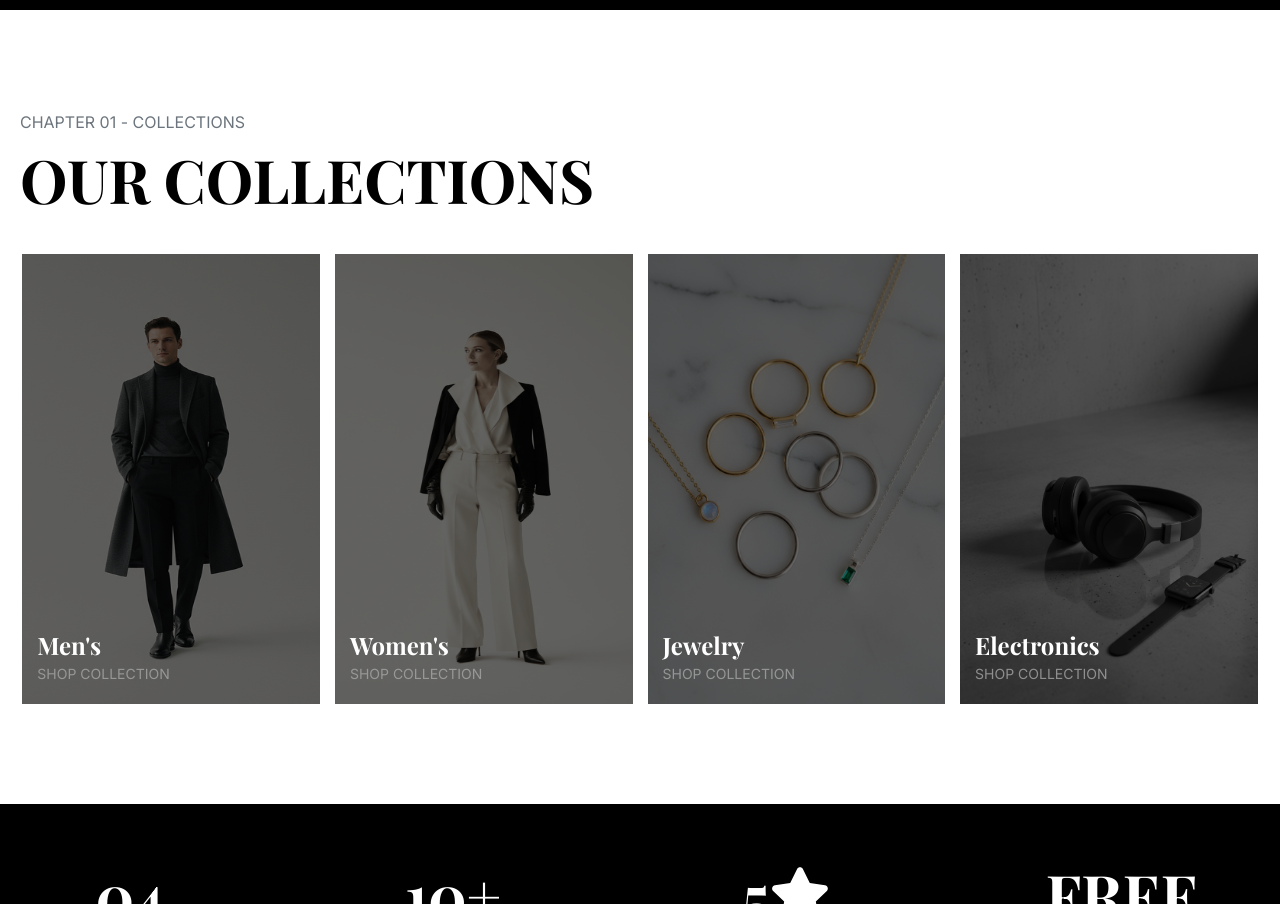
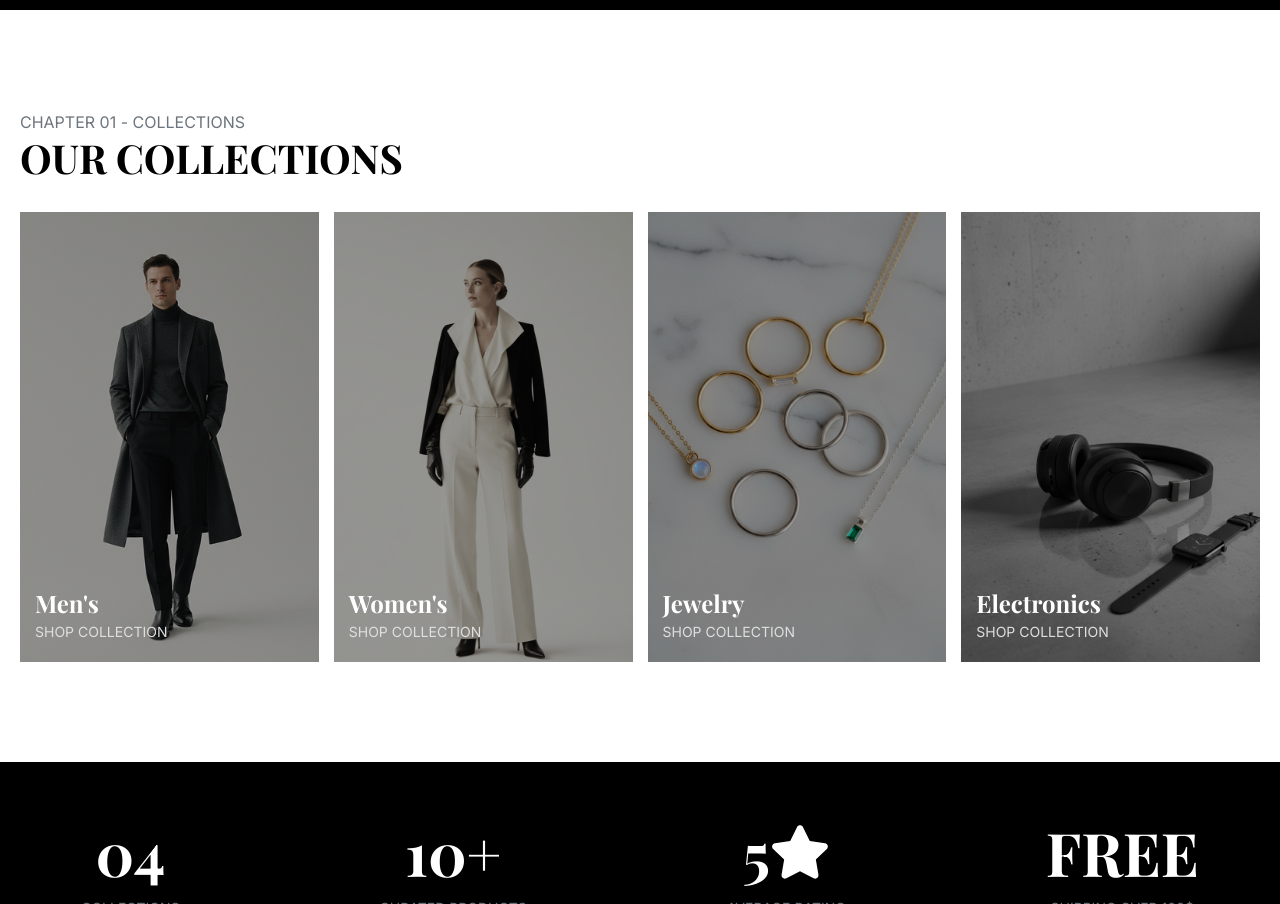
Before and after one commit to Fejiro001/essentials-hub, a React (Create React App) app: page / in a window 1280 px wide. Shown: the part 800-1704 px from the top of the page. Built offline with nearby package versions, Linux system fonts and the light colour scheme; a web font is replaced by a local one.

Commit message:
Fixed collection image

```diff
--- a/src/components/Collections.js
+++ b/src/components/Collections.js
@@ -2,6 +2,7 @@ import menCollect from "../media/men.png";
 import womenCollect from "../media/women.png";
 import jewelryCollect from "../media/jewelry.png";
 import electronicsCollect from "../media/electronics.png";
+import { Link } from "react-router-dom";
 
 const COLLECTIONS = [
   {
@@ -40,18 +41,17 @@ function Collections() {
         </div>
         <ul className="collection-imgs">
           {COLLECTIONS.map((collection) => (
-            <li className="box-img" key={collection.title}>
-              <img
-                src={collection.image}
-                className="collection-sing"
-                alt={collection.alt}
-              />
-              <div className="box-img-text">
-                <h3>{collection.title}</h3>
-                <p className="gray">SHOP COLLECTION</p>
-              </div>
-              <div className="overlay"></div>
-            </li>
+            <Link to="/catalog" key={collection.key}>
+              <li className="box-img">
+                <div className="collection-sing">
+                  <img src={collection.image} alt={collection.alt} />
+                </div>
+                <div className="box-img-text">
+                  <h3>{collection.title}</h3>
+                  <p>SHOP COLLECTION</p>
+                </div>
+              </li>
+            </Link>
           ))}
         </ul>
       </section>
--- a/src/components/Hero.js
+++ b/src/components/Hero.js
@@ -71,7 +71,7 @@ function Hero() {
 
         <div className="hero-btn">
           <div className="left-btn">
-            <Link className="shop" to="/Catalog">
+            <Link className="shop" to="/catalog">
               SHOP COLLECTION
             </Link>
           </div>
--- a/src/css/Home.css
+++ b/src/css/Home.css
@@ -32,11 +32,11 @@
   top: 60%;
   left: 3%;
   z-index: 2;
-  color: var(--color-gray);
+  color: var(--color-off-white);
 }
 
 .fine-print {
-  color: var(--color-gray);
+  color: var(--color-off-white);
   font-size: var(--fs-sm);
 }
 
@@ -138,10 +138,10 @@
 }
 
 .collection-imgs {
-  display: flex;
+  display: grid;
+  grid-template-columns: repeat(auto-fit, minmax(250px, 1fr));
+  gap: 1.5rem;
   width: 100%;
-  gap: 15px;
-  justify-content: center;
 }
 
 .collection-head {
@@ -153,17 +153,43 @@
 }
 
 .collection-sing {
+  height: 45rem;
+  overflow: hidden;
+  position: relative;
+}
+
+.collection-sing img {
   width: 100%;
-  height: 450px;
+  height: 100%;
+  object-fit: cover;
+  display: block;
 }
 
 .header-collect {
-  font-size: var(--fs-5xl);
+  font-size: var(--fs-3xl);
+  line-height: var(--fs-4xl);
 }
 
 .box-img {
+  cursor: pointer;
   position: relative;
-  width: 24%;
+  overflow: hidden;
+}
+
+.box-img a {
+  display: block;
+  color: inherit;
+}
+
+.box-img::after {
+  content: "";
+  position: absolute;
+  top: 0;
+  left: 0;
+  background: rgba(0, 0, 0, 0.4);
+  height: 100%;
+  width: 100%;
+  transition: var(--transition);
 }
 
 .box-img-text {
@@ -180,11 +206,19 @@
 
 .box-img-text p {
   font-size: var(--fs-sm);
+  color: var(--color-off-white);
 }
 
-.gray {
-  color: var(--color-gray);
-  opacity: 0.8;
+.collection-sing img {
+  transition: transform 0.4s ease;
+}
+
+.box-img:hover .collection-sing img {
+  transform: scale(1.05);
+}
+
+.box-img:hover::after {
+  background: rgba(0, 0, 0, 0.5);
 }
 
 /* Random black review after collections in home */
--- a/src/css/index.css
+++ b/src/css/index.css
@@ -4,7 +4,8 @@
   /* Colors */
   --color-black: #000000;
   --color-white: #ffffff;
-  --color-gray: #f8f9fa;
+  --color-off-white: #dfdfdf;
+  --color-gray: #f5f5f5;
   --color-text: #212529;
   --color-muted: #74777b;
   --color-gray: #b9b9b9;
--- a/src/pages/CatalogDetails.js
+++ b/src/pages/CatalogDetails.js
@@ -205,7 +205,7 @@ function CatalogDetails() {
               <h2 className="title">Explore other collections</h2>
               <ul className="collection-imgs">
                 {collections.map((collection) => (
-                  <li className="box-img" key={collection.title}>
+                  <li className="box-img" key={collection.key}>
                     <img
                       src={collection.image}
                       className="collection-sing"
@@ -213,9 +213,8 @@ function CatalogDetails() {
                     />
                     <div className="box-img-text">
                       <h3>{collection.title}</h3>
-                      <p className="gray">SHOP COLLECTION</p>
+                      <p>SHOP COLLECTION</p>
                     </div>
-                    <div className="overlay"></div>
                   </li>
                 ))}
               </ul>
```
